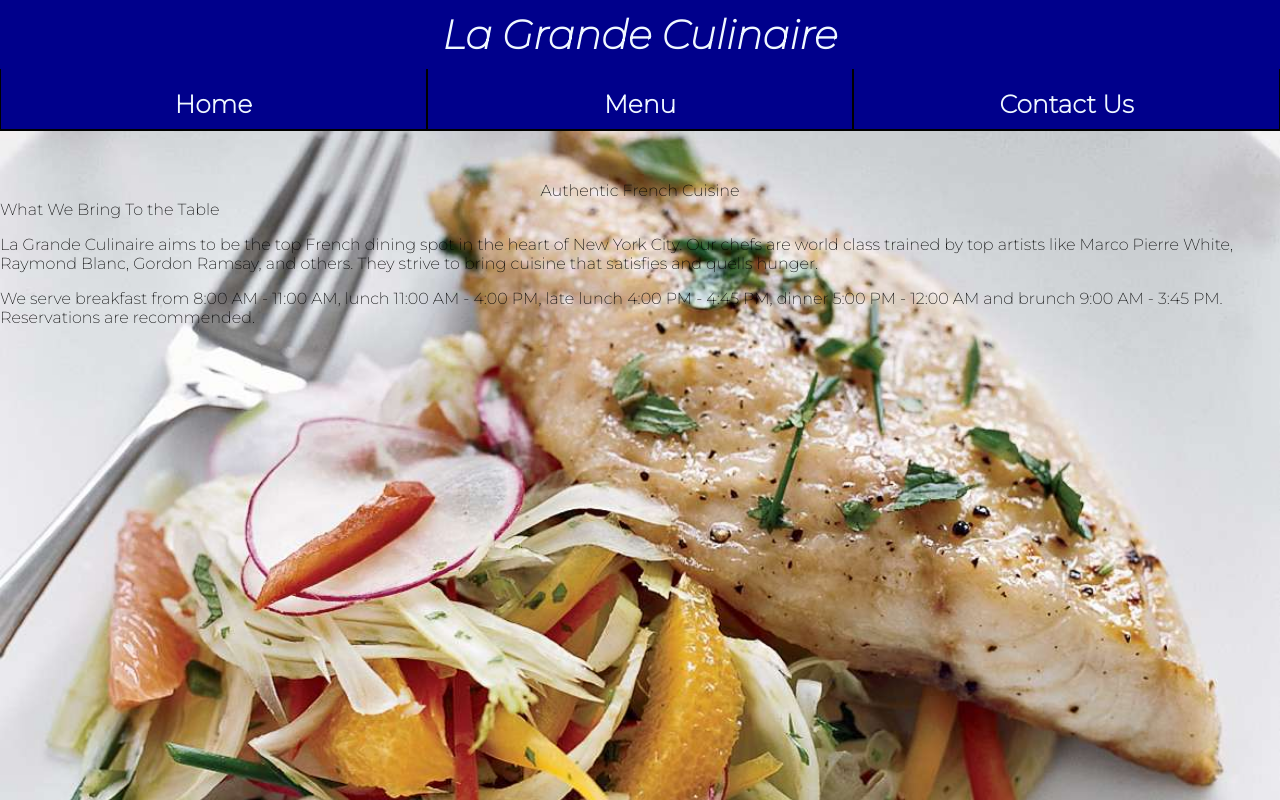
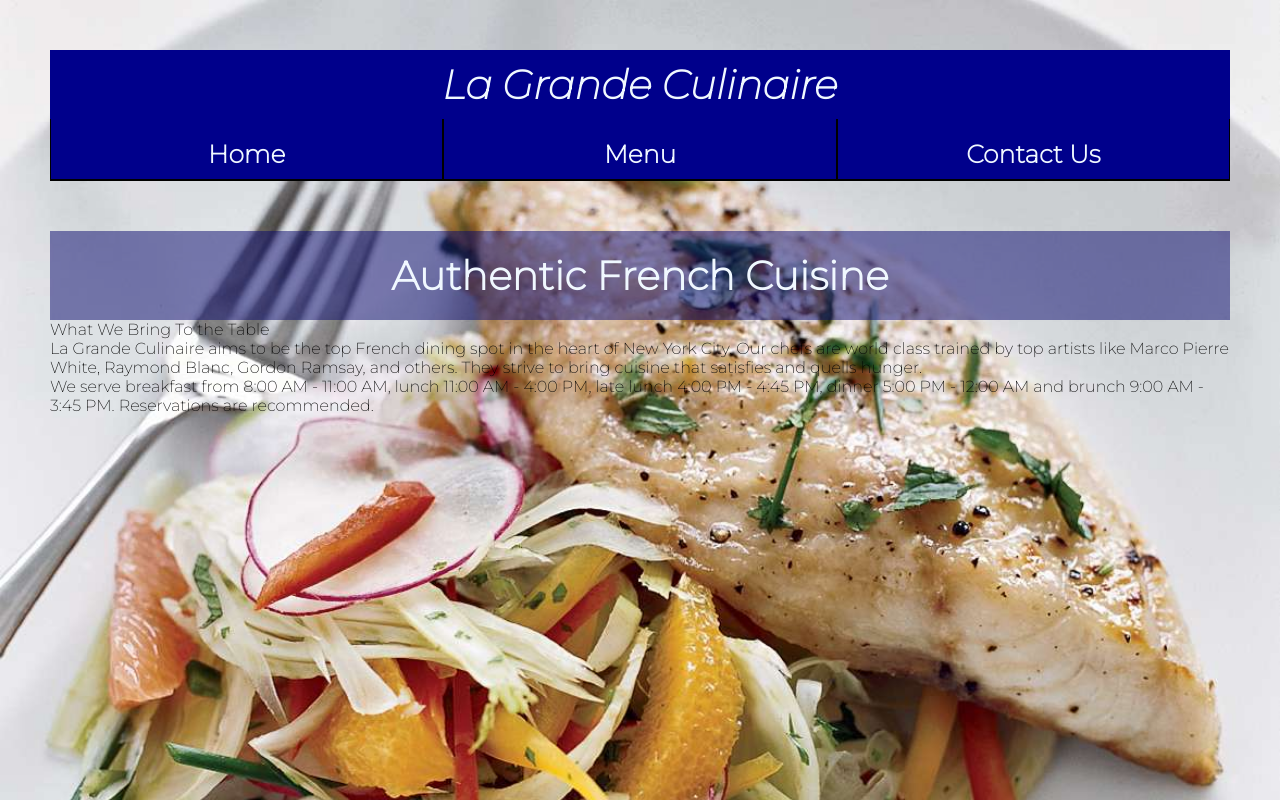
Before and after one commit to dkavla/RestaurantPage, a website built with webpack: page dist/index.html in a window 1280 px wide. Built offline with nearby package versions, Linux system fonts and the light colour scheme.

Commit message:
Edit background image and styling for the main section's tags

```diff
--- a/src/home.css
+++ b/src/home.css
@@ -1,12 +1,17 @@
 @import url('https://fonts.googleapis.com/css2?family=Montserrat:ital,wght@0,100;0,200;1,100&display=swap');
 
+* {
+    margin: 0;
+    padding: 0;
+}
+
 body {
-    padding: 0;
-    margin: 0;
+    margin: 50px;
+    font-family: 'Montserrat', sans-serif;
     background-image: url('french-dish.jpeg');
-    font-family: 'Montserrat', sans-serif;
     background-repeat: no-repeat;
     background-size: cover;
+    background-position: top center;
 }
 
 /* Header Section Stylings */
@@ -53,8 +58,27 @@ nav {
 }
 
 /* Main Section Styling  */
-#center-main {
+#center-main,
+#description-title,
+#description,
+#serving-hours {
     display: flex;
     justify-content: center;
-    background-color: rgba();
+    background-color: rgba(8, 8, 110, 0.5);
+    color:aliceblue;
+    font-size: 30px;
+    padding: 20px 50px;
 }
+
+#center-main {
+    font-size: 40px;
+    font-weight: bold;
+}
+
+#description {
+    font-size: 20px;
+}
+
+#serving-hours {
+    font-size: 20px;
+}
```
